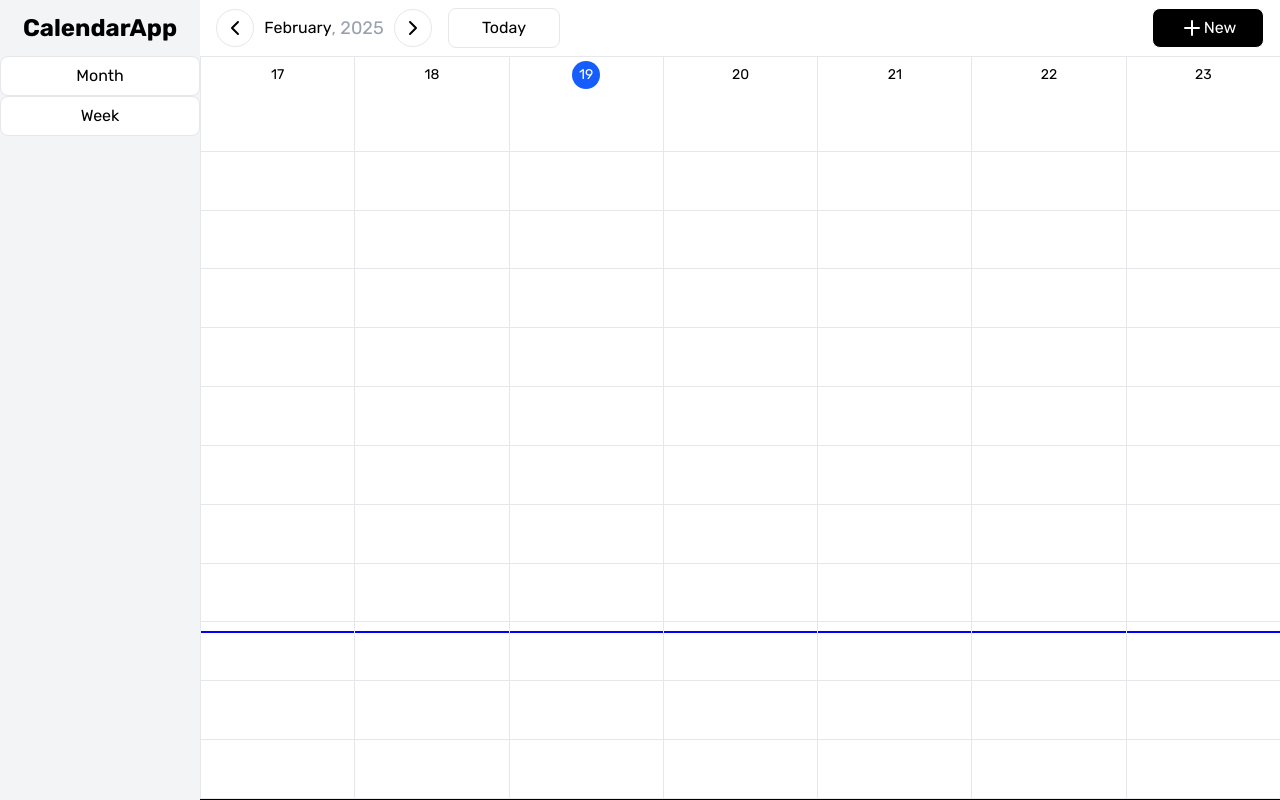
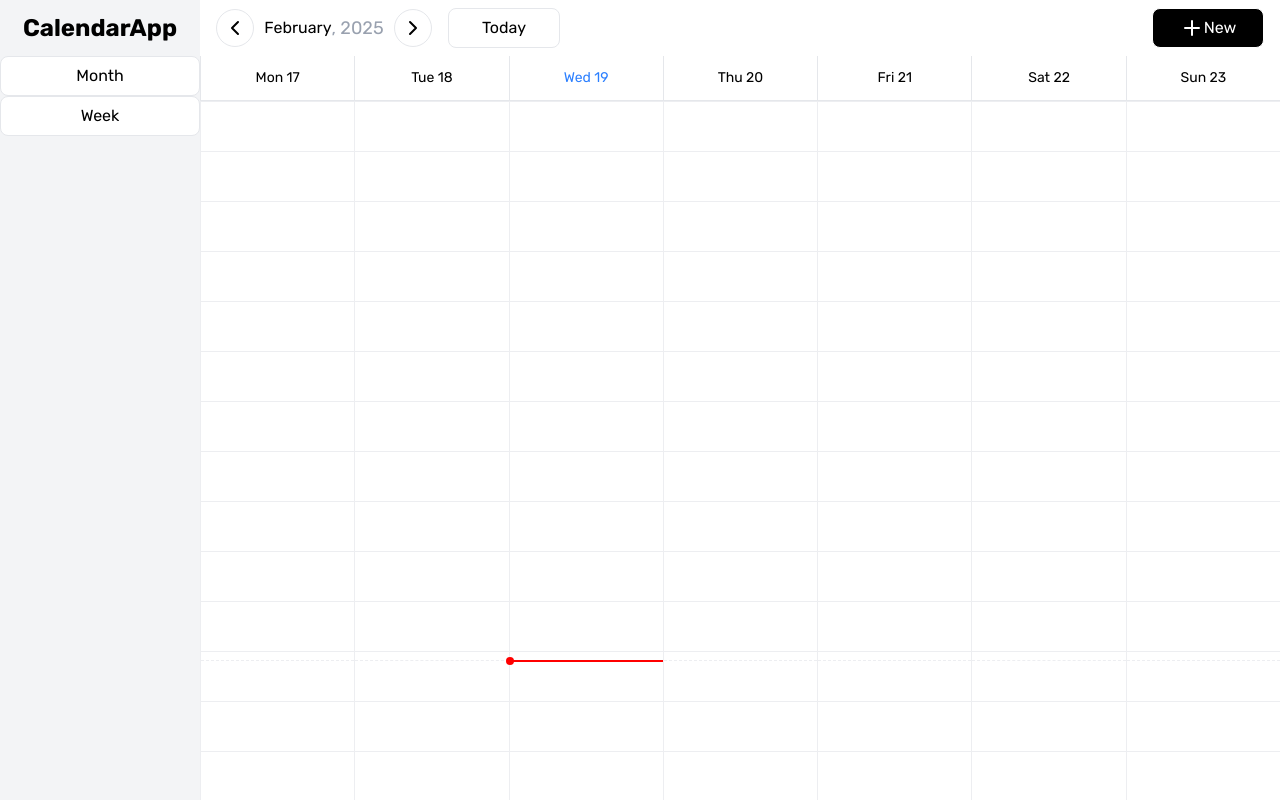
Before and after one commit to TudorGR/licenta-project, a React (Vite) app in the folder frontend/: page / in a window 1280 px wide. Built offline with nearby package versions, Linux system fonts and the light colour scheme.

Commit message:
week view improvements again

```diff
--- a/frontend/src/App.css
+++ b/frontend/src/App.css
@@ -1,5 +1,5 @@
 .calendar-day:hover .calendar-day-number {
-  background-color: #e5e7eb;
+  color: gray;
 }
 .time-grid {
   position: relative;
@@ -22,3 +22,28 @@
   box-sizing: border-box;
   cursor: pointer;
 }
+.blue-bg {
+  background-color: rgb(222, 244, 248);
+}
+.green-bg {
+  background-color: rgb(222, 245, 230);
+}
+.purple-bg {
+  background-color: rgb(218, 210, 255);
+}
+.yellow-bg {
+  background-color: rgb(254, 237, 216);
+}
+.gray-bg {
+  background-color: rgb(229, 229, 229);
+}
+.gray-border {
+  border-top: 1px dashed #edeef1;
+}
+.gray-border-axis {
+  border-top: 1px solid #edeef1;
+  border-left: 1px solid #edeef1;
+}
+.gray-border-bottom {
+  border-bottom: 1px solid #edeef1;
+}
--- a/frontend/src/components/Day.jsx
+++ b/frontend/src/components/Day.jsx
@@ -48,14 +48,14 @@ const Day = ({ day, index }) => {
             }}
             className={`${
               e.label === "blue"
-                ? "border-blue-200 bg-blue-100 text-black border-2"
-                : e.label === "red"
-                ? "border-red-200 bg-red-100 text-black border-2"
+                ? " bg-sky-100 text-black"
+                : e.label === "gray"
+                ? "bg-gray-100 text-black"
                 : e.label === "green"
-                ? "border-green-200 bg-green-100 text-black border-2"
-                : e.label === "orange"
-                ? "border-orange-200 bg-orange-100 text-black border-2"
-                : "border-yellow-200 bg-yellow-100 text-black border-2"
+                ? " bg-emerald-100 text-black"
+                : e.label === "purple"
+                ? " bg-violet-100 text-black"
+                : " bg-amber-100 text-black"
             } px-1 mr-3 text-sm rounded mb-1 truncate`}
           >
             {e.title}
--- a/frontend/src/components/DayWeek.jsx
+++ b/frontend/src/components/DayWeek.jsx
@@ -1,8 +1,12 @@
 import dayjs from "dayjs";
-import React, { useContext, useEffect, useState } from "react";
+import React, { useContext, useEffect, useRef, useState } from "react";
 import Context from "../context/Context";
 
+const TIME_SLOT_HEIGHT = 50;
+const TOTAL_HEIGHT = TIME_SLOT_HEIGHT * 24;
+
 const DayWeek = ({ day, index }) => {
+  const timeGridRef = useRef(null);
   const [dayEvents, setDayEvents] = useState([]);
   const [isDragging, setIsDragging] = useState(false);
   const [dragStart, setDragStart] = useState(null);
@@ -15,21 +19,18 @@ const DayWeek = ({ day, index }) => {
     setSelectedEvent,
     setTimeStart,
     setTimeEnd,
+    selectedEvent,
   } = useContext(Context);
 
   const calculateTimePosition = () => {
     const now = dayjs();
     const minutes = now.hour() * 60 + now.minute();
-    const position = ((minutes - 480) / 720) * 100;
-    return Math.max(0, Math.min(100, position)); // Keep position between 0-100%
+    return (minutes / 60) * TIME_SLOT_HEIGHT;
   };
-
   const getTimeFromMousePosition = (mouseY, gridElement) => {
     const rect = gridElement.getBoundingClientRect();
     const relativeY = mouseY - rect.top;
-    const percentageY = (relativeY / rect.height) * 100;
-
-    const minutes = (percentageY / 100) * 720 + 480;
+    const minutes = (relativeY / TIME_SLOT_HEIGHT) * 60;
     const hours = Math.floor(minutes / 60);
     const mins = Math.round((minutes % 60) / 15) * 15;
 
@@ -61,8 +62,11 @@ const DayWeek = ({ day, index }) => {
     setDragEnd(currentTime);
   };
 
-  const handleMouseUp = () => {
-    if (isDragging) {
+  const handleMouseUp = (e) => {
+    if (e.target.closest(".event") || !isDragging) {
+      return;
+    }
+
     setIsDragging(false);
     setSelectedDay(day);
 
@@ -73,7 +77,6 @@ const DayWeek = ({ day, index }) => {
 
     setSelectedEvent(null);
     setShowEventModal(true);
-    }
   };
 
   useEffect(() => {
@@ -107,10 +110,10 @@ const DayWeek = ({ day, index }) => {
     const startMinutes = getTimeSlot(startTime);
     const endMinutes = getTimeSlot(endTime);
 
-    const eventHeight = ((endMinutes - startMinutes) / 720) * 100;
-    const eventTop = ((startMinutes - 480) / 720) * 100;
+    const top = (startMinutes / 60) * TIME_SLOT_HEIGHT;
+    const height = ((endMinutes - startMinutes) / 60) * TIME_SLOT_HEIGHT;
 
-    return { top: `${eventTop}%`, height: `${eventHeight}%` };
+    return { top: `${top}px`, height: `${height}px` };
   };
 
   useEffect(() => {
@@ -120,99 +123,103 @@ const DayWeek = ({ day, index }) => {
     setDayEvents(events);
   }, [savedEvents, day]);
 
+  useEffect(() => {
+    if (timeGridRef.current) {
+      const middayPosition = 12 * TIME_SLOT_HEIGHT - 600 / 2;
+      timeGridRef.current.scrollTop = middayPosition;
+    }
+  }, []);
+
   return (
-    <div className="calendar-day border border-r-0 border-b-0 border-l-gray-200 border-t-gray-200 flex flex-col">
-      <header className="flex flex-col items-center">
+    <div className="calendar-day  flex flex-col">
+      <header className="sticky top-0 z-6">
         <p
-          className={`calendar-day-number text-sm p-1 my-1 text-center ${
-            getCurrentDay()
-              ? "bg-blue-600 text-white rounded-full w-7"
-              : "rounded-full w-7"
+          className={`text-nowrap p-3 w-full border-gray-200 border-l border-b mx-auto calendar-day-number text-sm  text-center ${
+            getCurrentDay() ? "text-blue-500" : ""
           }`}
         >
-          {day.format("DD")}
+          {day.format("ddd DD")}
         </p>
       </header>
       <div
-        className="time-grid relative"
+        className="time-grid relative "
+        style={{ height: "600px" }}
         onMouseDown={handleMouseDown}
         onMouseMove={handleMouseMove}
         onMouseUp={handleMouseUp}
         onMouseLeave={() => setIsDragging(false)}
       >
-        {Array.from({ length: 12 }, (_, i) => (
+        <div
+          className="gray-border-axis"
+          style={{ height: `${TOTAL_HEIGHT}px`, position: "relative" }}
+        >
+          {Array.from({ length: 24 }, (_, i) => (
             <div
               key={i}
-            className="time-slot"
+              className=" time-slot gray-border-bottom"
               style={{
                 position: "absolute",
-              top: `${(i / 12) * 100}%`,
-              height: "8.33%",
+                top: `${i * TIME_SLOT_HEIGHT}px`,
+                height: `${TIME_SLOT_HEIGHT}px`,
                 width: "100%",
-              borderBottom: "1px solid #E5E7EB",
                 zIndex: 1,
               }}
             ></div>
           ))}
           {isDragging && dragStart && dragEnd && (
             <div
-            className="border-2 border-blue-300 min-h-3 opacity-50 absolute left-0 w-full rounded-xl bg-blue-100"
+              className="z-2 border-1 border-gray-500 min-h-3 opacity-50 absolute left-0 w-full rounded-lg bg-gray-200"
               style={{
                 ...positionEvent(dragStart, dragEnd),
                 pointerEvents: "none",
               }}
             />
           )}
-        {
+          {getCurrentDay() ? (
             <div
               className="absolute left-0 w-full"
               style={{
-              top: `${currentTimePosition}%`,
+                top: `${currentTimePosition}px`,
                 height: "2px",
-              background: "blue",
-              zIndex: 2,
+                background: "red",
+                zIndex: 12,
+              }}
+            >
+              <div
+                className="absolute -left-1 -top-0.75 w-2 h-2 rounded-full"
+                style={{ background: "red" }}
+              />
+            </div>
+          ) : (
+            <div
+              className="absolute left-0 w-full gray-border"
+              style={{
+                top: `${currentTimePosition}px`,
+                height: "1px",
+                zIndex: 11,
               }}
             ></div>
-        }
+          )}
           {dayEvents.map((event, index) => {
             const { timeStart, timeEnd } = event;
             const eventPosition = positionEvent(timeStart, timeEnd);
             return (
               <div
                 key={event.id}
+                className="event"
                 style={{
                   position: "absolute",
                   top: eventPosition.top,
                   height: eventPosition.height,
                   left: 0,
-                width: "95%",
-                padding: "5px",
+                  width: "100%",
+                  padding: "2px",
                   boxSizing: "border-box",
                   cursor: "pointer",
-                borderRadius: "12px",
+                  borderRadius: "8px",
                   zIndex: 3,
-                color:
-                  event.label === "blue"
-                    ? "#3B82F6"
-                    : event.label === "red"
-                    ? "#EF4444"
-                    : event.label === "green"
-                    ? "#22C55E"
-                    : event.label === "orange"
-                    ? "#F97316"
-                    : "#EAB308",
+                  color: "black",
                 }}
-              className={`event ${event.label} ${
-                event.label === "blue"
-                  ? "border-blue-500 bg-white text-black border-1 shadow-[0_0_5px_rgba(59,130,246,0.2)]"
-                  : event.label === "red"
-                  ? "border-red-500 bg-white text-black border-1 shadow-[0_0_5px_rgba(239,68,68,0.2)]"
-                  : event.label === "green"
-                  ? "border-green-500 bg-white text-black border-1 shadow-[0_0_5px_rgba(34,197,94,0.2)]"
-                  : event.label === "orange"
-                  ? "border-orange-500 bg-white text-black border-1 shadow-[0_0_5px_rgba(249,115,22,0.2)]"
-                  : "border-yellow-500 bg-white text-black border-1 shadow-[0_0_5px_rgba(234,179,8,0.2)]"
-              }`}
                 onClick={(e) => {
                   e.stopPropagation();
                   setTimeStart(event.timeStart);
@@ -222,11 +229,29 @@ const DayWeek = ({ day, index }) => {
                   setShowEventModal(true);
                 }}
               >
-              <div className="ml-1 text-lg font-medium">{event.title}</div>
-              <div className="ml-1 text-md">{`${timeStart} - ${timeEnd}`}</div>
+                <div
+                  style={{ height: "100%" }}
+                  className={`rounded-lg p-1 ${
+                    event.label === "blue"
+                      ? " blue-bg"
+                      : event.label === "gray"
+                      ? "gray-bg "
+                      : event.label === "green"
+                      ? " green-bg "
+                      : event.label === "purple"
+                      ? " purple-bg "
+                      : " yellow-bg "
+                  }`}
+                >
+                  <div className="ml-1 text-md overflow-clip opacity-75">
+                    {event.title}
+                  </div>
+                  <div className="ml-1 text-xs text-nowrap overflow-clip opacity-75 text-gray-600">{`${timeStart} - ${timeEnd}`}</div>
+                </div>
               </div>
             );
           })}
+        </div>
       </div>
     </div>
   );
--- a/frontend/src/components/Week.jsx
+++ b/frontend/src/components/Week.jsx
@@ -1,15 +1,28 @@
-import React from "react";
+import React, { useEffect, useRef } from "react";
 import DayWeek from "./DayWeek";
+
+const TIME_SLOT_HEIGHT = 50;
 
 const Week = ({ month, weekIndex }) => {
   if (!month || !month[weekIndex]) return null;
   const week = month[weekIndex];
+  const timeGridRef = useRef(null);
+
+  useEffect(() => {
+    if (timeGridRef.current) {
+      const middayPosition = 12 * TIME_SLOT_HEIGHT - 600 / 2;
+      timeGridRef.current.scrollTop = middayPosition;
+    }
+  }, []);
 
   return (
-    <div className="grid grid-cols-7 border-b w-full">
-      {week.map((day, i) => (
-        <DayWeek key={i} day={day} index={weekIndex} />
-      ))}
+    <div ref={timeGridRef} className="w-full overflow-y-auto">
+      <div className="bg-white h-11 fixed z-5 w-full"></div>
+      <div className="grid grid-cols-7 border-b w-full ">
+        {week.map((day, i) => (
+          <DayWeek key={i} day={day} index={weekIndex} />
+        ))}
+      </div>
     </div>
   );
 };
--- a/frontend/src/index.css
+++ b/frontend/src/index.css
@@ -1,4 +1,5 @@
 @import "tailwindcss";
 body {
   font-family: "Rubik", serif;
+  overflow: hidden;
 }
```
Also changed, not shown: frontend/src/components/EventModal.jsx (+10 -14 lines). Lines whose indentation alone changed are shown as unchanged.
